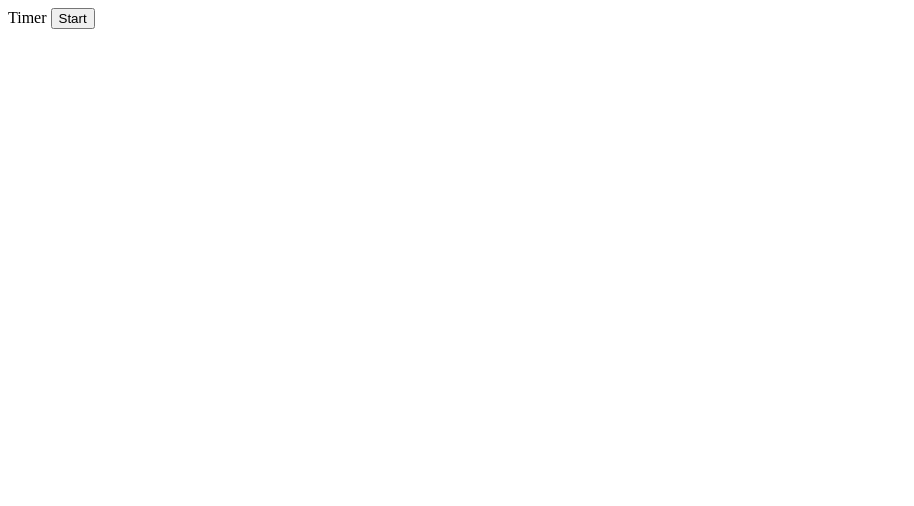
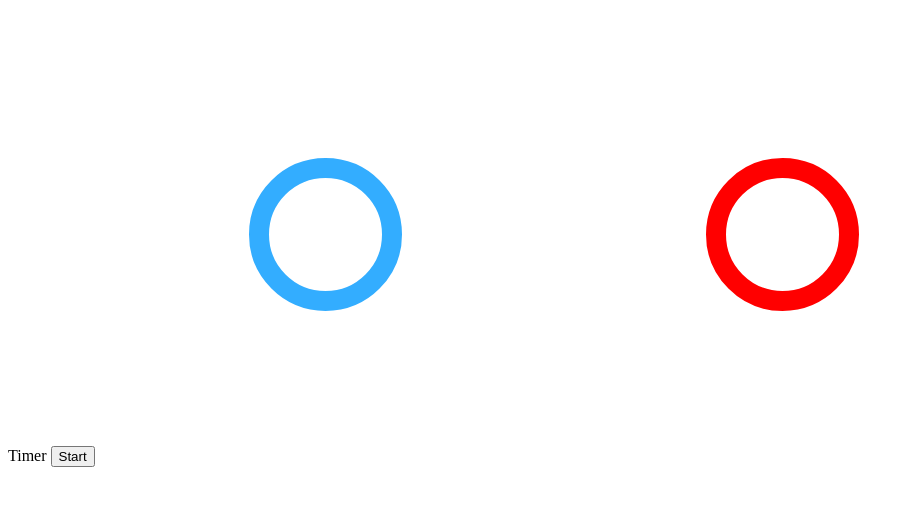
Before and after one commit to BriGuy520/Pomodoro-Timer, a website: page src/index.html in a window 1280 px wide. Shown: the whole page, without its empty margins (0-914 px from the left). Drawn offline with Linux system fonts and the light colour scheme.

Commit message:
started working on the countdown timer outline

```diff
--- a/package.json
+++ b/package.json
@@ -12,6 +12,7 @@
     "body-parser": "^1.18.3",
     "express": "^4.16.4",
     "jest": "^24.5.0",
+    "moment": "^2.24.0",
     "mongoose": "^5.4.19",
     "morgan": "^1.9.1"
   }
--- a/src/index.html
+++ b/src/index.html
@@ -8,6 +8,12 @@
 
         <label>Timer</label>
         <button id="startTimer" type="Submit">Start</button>
+        <svg class="track-outline" width="453" height="453" viewBox="0 0 453 453" fill="none" xmlns="http://www.w3.org/2000/svg">
+            <circle cx="226.5" cy="226.5" r="66.5" stroke="#33adff" stroke-width="20"/>
+        </svg>
+        <svg class="moving-outline" width="453" height="453" viewBox="0 0 453 453" fill="none" xmlns="http://www.w3.org/2000/svg">
+            <circle cx="226.5" cy="226.5" r="66.5" stroke="red" stroke-width="20"/>
+        </svg>
 
         <p class="running-clock"></p>
 
```
Also changed, not shown: src/svg/break-outline.svg (added), src/svg/pomodoro-timer-outline.svg (added), src/svg/time-past-outline.svg (added), 1 other file.
